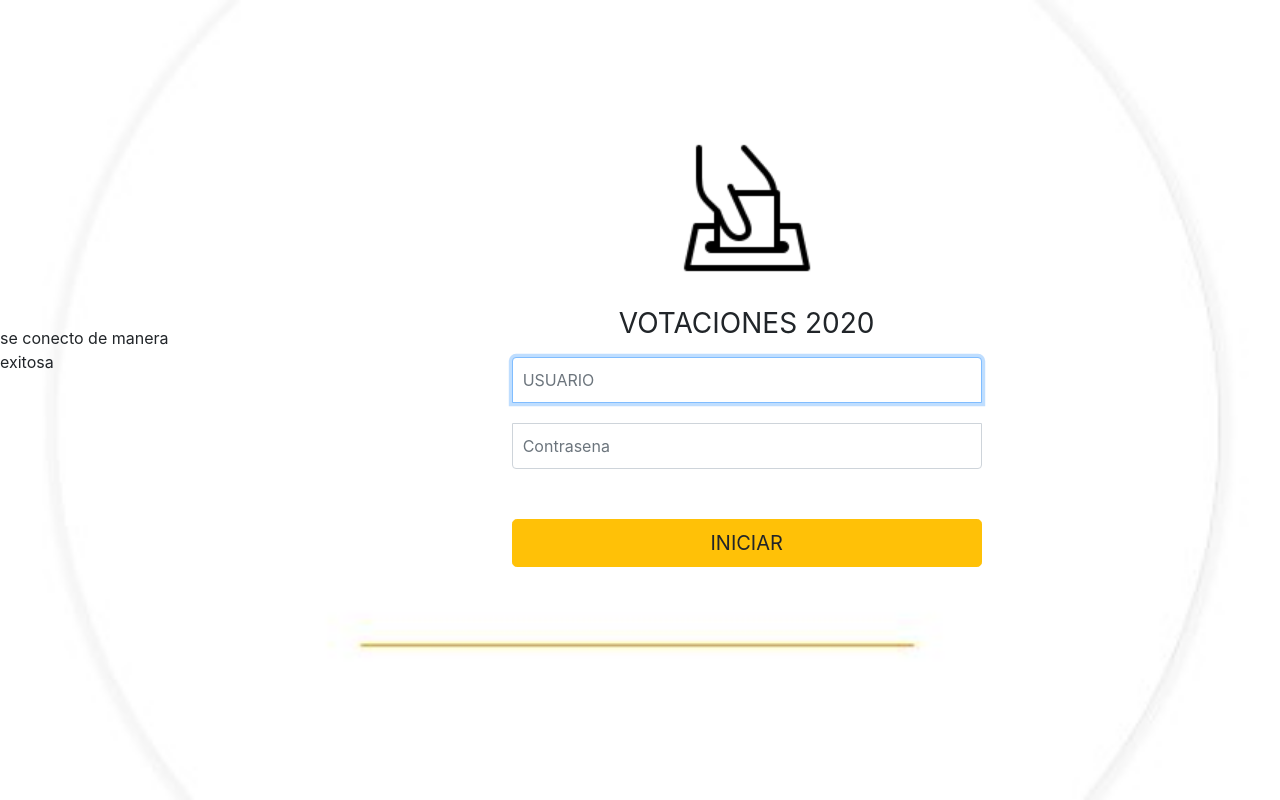
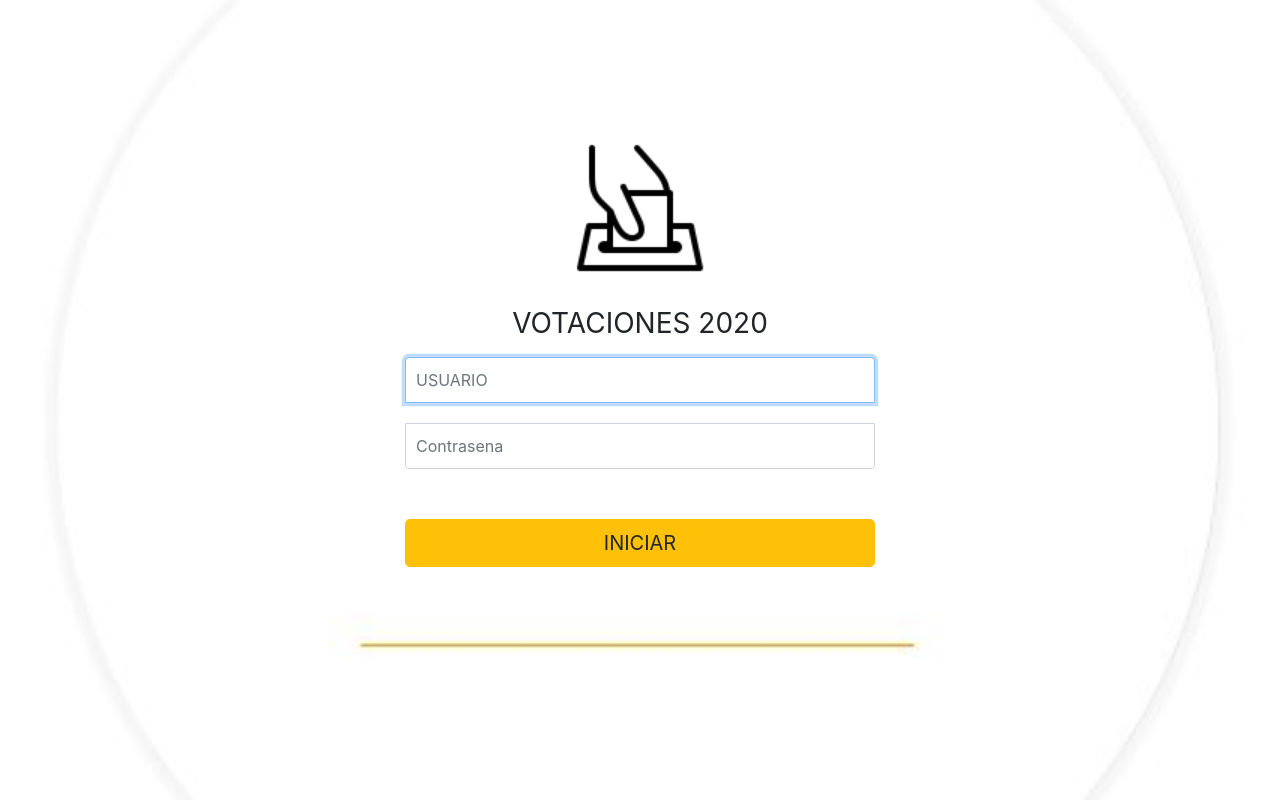
Before and after one commit to Asos007/Proyecto-Final-Web, a PHP site: page / in a window 1280 px wide. Run offline with PHP 8.4, Linux system fonts and the light colour scheme; some libraries are stand-ins or nearby versions.

Commit message:
Update index.php

```diff
--- a/index.php
+++ b/index.php
@@ -2,7 +2,7 @@
 include "Config/conexion.php";
 
 $con = conectar();
-echo "se conecto de manera exitosa";
+//echo "se conecto de manera exitosa";
 ?>
 
 
```
